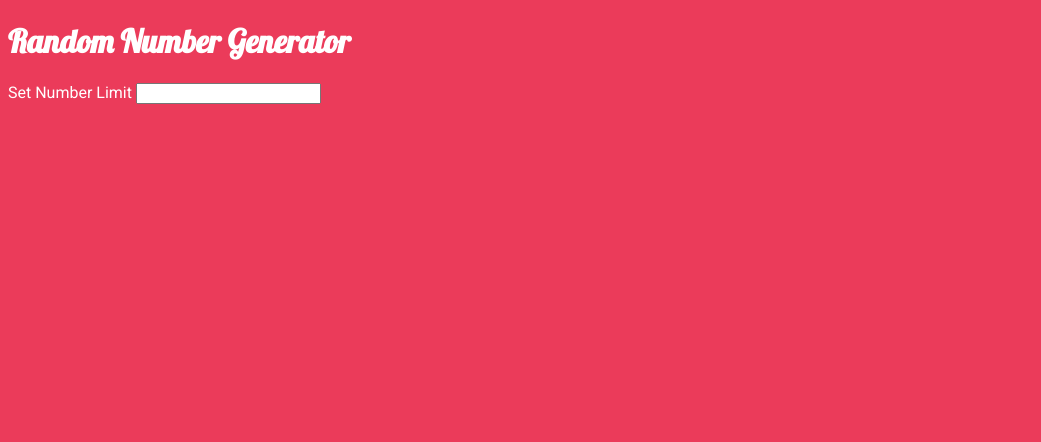
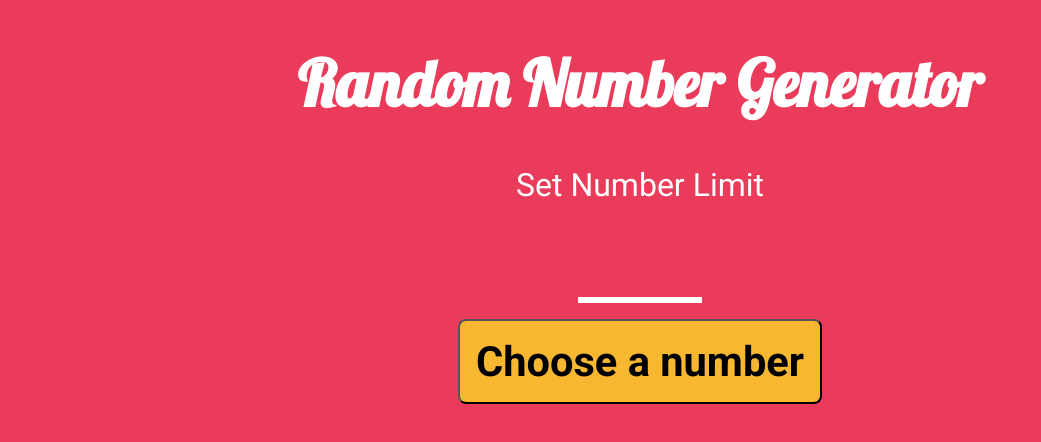
Before and after one commit to FleppyGamer/random-number-generator, a website: page src/index.html in a window 1280 px wide. Shown: the whole page, without its empty margins (0-1041 px from the left). Drawn offline with nearby package versions, Linux system fonts and the light colour scheme; files that its build step writes are made by us from their sources.

Commit message:
Packages reinstalled; Style and positioning of the elements was improved

```diff
--- a/src/index.html
+++ b/src/index.html
@@ -16,6 +16,7 @@
             <label for="lim-num">Set Number Limit</label>
             <input type="number" id="lim-num">
         </form>
+        <button type="button">Choose a number</button>
     </main>
 </body>
 </html>
--- a/src/styles/main.less
+++ b/src/styles/main.less
@@ -1,14 +1,49 @@
-@font: 'Roboto', sans-serif;
+@standardFont: 'Roboto', sans-serif;
 @titleFont: 'Lobster', sans-serif;
 @bgColor: #eb3b5a;
-@textColor: #fff;
+@buttonBgColor: #F7B731;
+@whiteColor: #fff;
+@blackColor: #000;
+
+*{
+    font-family: @standardFont;
+}
 
 body{
     background-color: @bgColor;
-    color: @textColor;
-    font-family: @font;
+    color: @whiteColor;
 }
 
 h1{
     font-family: @titleFont;
 }
+
+main{
+    font-size: 2em;
+    text-align: center;
+    max-width: 960px;
+    width: 100%;
+    margin: 0 auto;
+}
+
+input{
+    display: block;
+    background-color: transparent;
+    color: @whiteColor;
+    font-size: 2em;
+    text-align: center;
+    width: 120px;
+    margin: 16px auto 0;
+    border: none;
+    border-bottom: 6px solid @whiteColor;
+}
+
+button{
+    background-color: @buttonBgColor;
+    color: @blackColor;
+    font-size: 1.3em;
+    font-weight: bold;
+    padding: 16px;
+    margin-top: 16px;
+    border-radius: 8px;
+}
```
Also changed, not shown: 1 other file.
